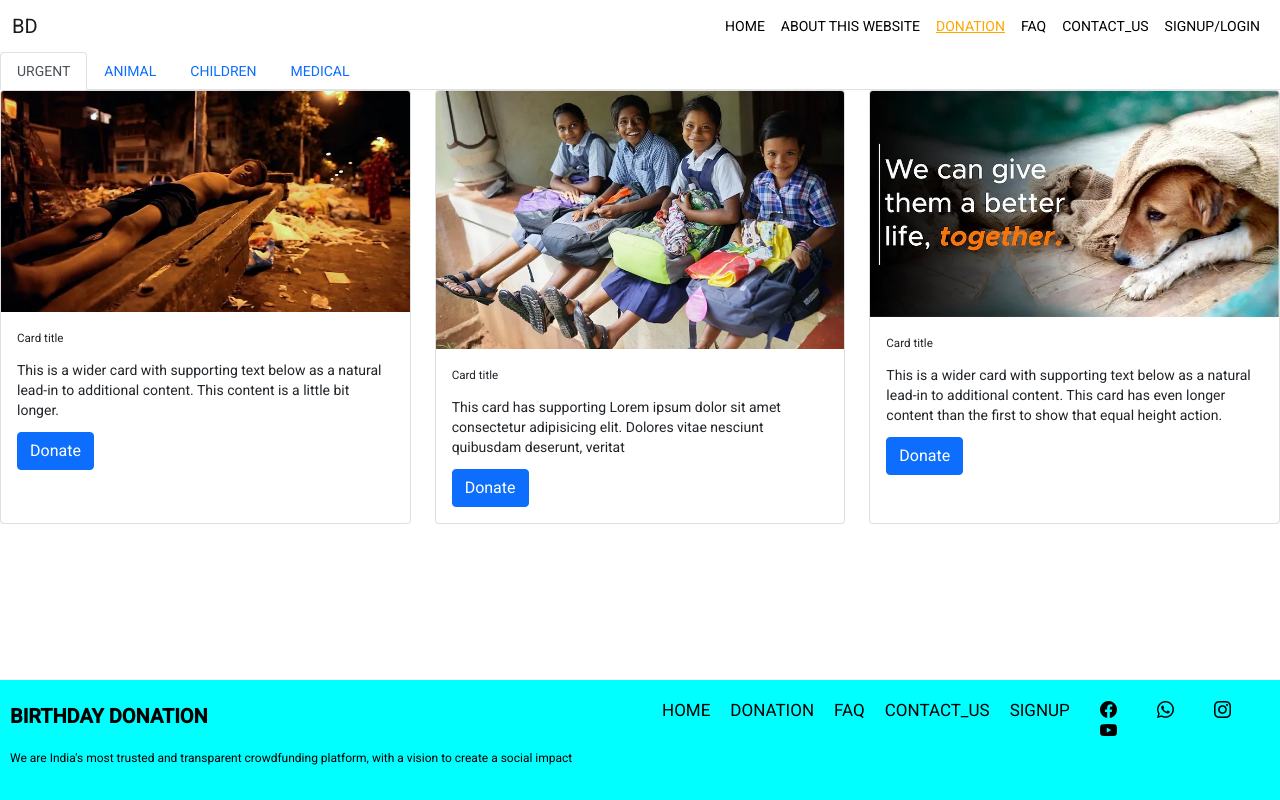
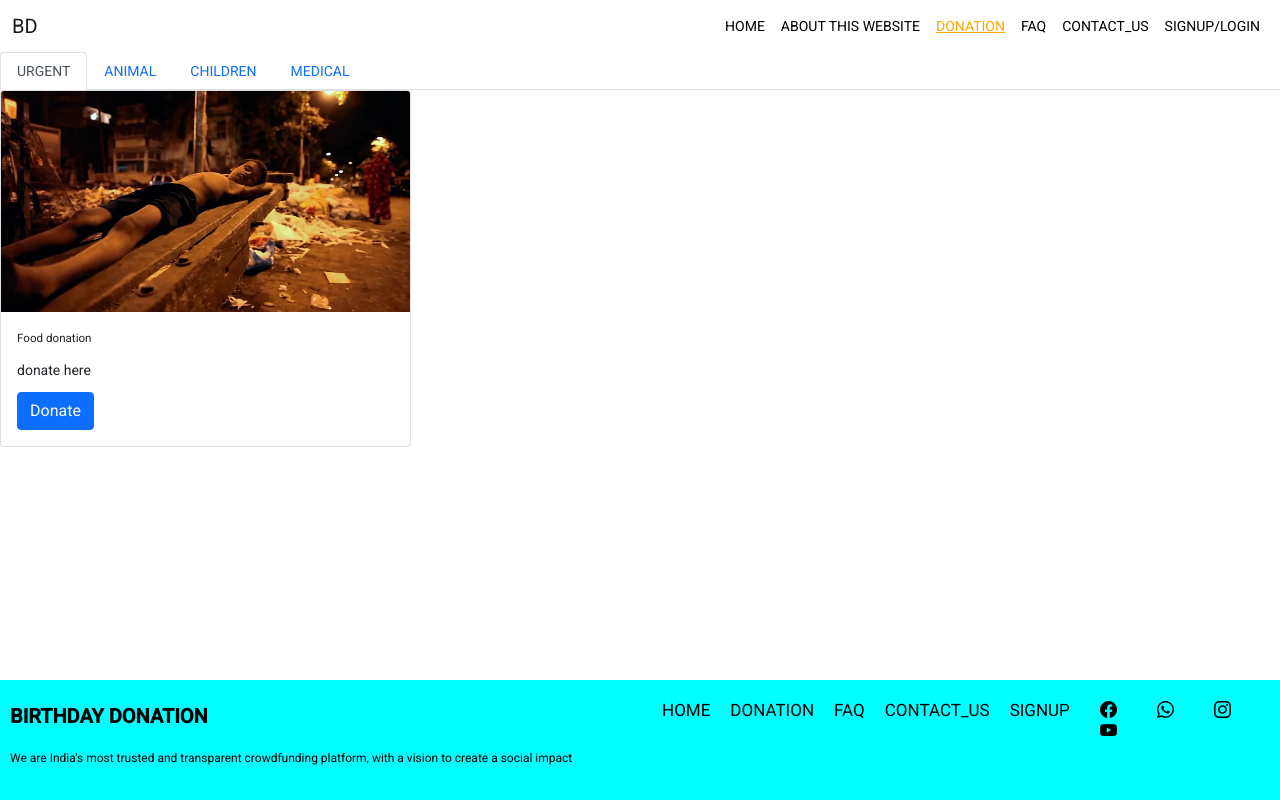
Before and after one commit to crony10/Birthday_donation, an Angular app in the folder BIRTHDAY_DONATION-1/: page /donation in a window 1280 px wide. Built offline with nearby package versions, Linux system fonts and the light colour scheme.

Commit message:
simply increased the donation amount for any given donation

```diff
--- a/BIRTHDAY_DONATION-1/src/app/app.module.ts
+++ b/BIRTHDAY_DONATION-1/src/app/app.module.ts
@@ -1,5 +1,6 @@
 import { NgModule } from '@angular/core';
 import { BrowserModule } from '@angular/platform-browser';
+import { FormsModule } from '@angular/forms';
 
 import { AppRoutingModule } from './app-routing.module';
 import { AppComponent } from './app.component';
@@ -35,7 +36,8 @@ import { MatTabsModule } from '@angular/material/tabs';
     BrowserModule,
     AppRoutingModule,
     MatTabsModule,
-    BrowserAnimationsModule
+    BrowserAnimationsModule,
+    FormsModule,
   ],
   providers: [],
   bootstrap: [AppComponent]
--- a/BIRTHDAY_DONATION-1/src/app/pages/donation/donation.component.html
+++ b/BIRTHDAY_DONATION-1/src/app/pages/donation/donation.component.html
@@ -10,37 +10,35 @@
       role="tab" aria-controls="nav-contact" aria-selected="false">MEDICAL</button>
   </div>
 </nav>
-<div class="tab-content" id="nav-tabContent">
+<div class="tab-content" id="nav-tabContent" *ngFor="let card of cardProperties">
   <div class="tab-pane fade show active" id="nav-home" role="tabpanel" aria-labelledby="nav-home-tab">
+    <div class="row row-cols-1 row-cols-md-3 g-4">
+      <div class="col">
+        <div class="card h-100">
+          <img [src]="card.image" class="card-img-top" alt="...">
+          <div class="card-body">
+            <h5 class="card-title">{{card.title}}</h5>
+            <p class="card-text">{{card.text}}</p>
+            <!-- <a (click)="donateButtonClicked()" class="btn btn-primary">Donate</a> -->
+
+            <!-- Button trigger modal -->
+            <button type="button" class="btn btn-primary" data-bs-toggle="modal" data-bs-target="#exampleModal">
+              Donate
+            </button>
+          </div>
+        </div>
+      </div>
+    </div>
+  </div>
+  <div class="tab-pane fade" id="nav-profile" role="tabpanel" aria-labelledby="nav-profile-tab">
     <div class="row row-cols-1 row-cols-md-3 g-4">
       <div class="col">
         <div class="card h-100">
           <img src="../../../assets/image/boy.webp" class="card-img-top" alt="...">
           <div class="card-body">
             <h5 class="card-title">Card title</h5>
-                  <p class="card-text">This is a wider card with supporting text below as a natural lead-in to additional content. This content is a little bit longer.</p>
-                  <a (click)="donateButtonClicked()" class="btn btn-primary">Donate</a>
-                </div>
-
-              </div>
-            </div>
-            <div class="col">
-              <div class="card h-100">
-                <img src="../../../assets/image/EDUCATION.webp" class="card-img-top" alt="...">
-                <div class="card-body">
-                  <h5 class="card-title">Card title</h5>
-                  <p class="card-text">This card has supporting Lorem ipsum dolor sit amet consectetur adipisicing elit. Dolores vitae nesciunt quibusdam deserunt, veritat</p>
-                  <a (click)="donateButtonClicked()" class="btn btn-primary">Donate</a>
-                </div>
-
-              </div>
-            </div>
-            <div class="col">
-              <div class="card h-100">
-                <img src="../../../assets/image/Animal.webp" class="card-img-top" alt="...">
-                <div class="card-body">
-                  <h5 class="card-title">Card title</h5>
-                  <p class="card-text">This is a wider card with supporting text below as a natural lead-in to additional content. This card has even longer content than the first to show that equal height action.</p>
+            <p class="card-text">This is a wider card with supporting text below as a natural lead-in to additional
+              content. This content is a little bit longer.</p>
             <a (click)="donateButtonClicked()" class="btn btn-primary">Donate</a>
           </div>
 
@@ -48,109 +46,55 @@
       </div>
     </div>
   </div>
-    <div class="tab-pane fade" id="nav-profile" role="tabpanel" aria-labelledby="nav-profile-tab">  <div class="row row-cols-1 row-cols-md-3 g-4">
+  <div class="tab-pane fade" id="nav-contact" role="tabpanel" aria-labelledby="nav-contact-tab">
+    <div class="row row-cols-1 row-cols-md-3 g-4">
       <div class="col">
         <div class="card h-100">
           <img src="../../../assets/image/boy.webp" class="card-img-top" alt="...">
           <div class="card-body">
             <h5 class="card-title">Card title</h5>
-              <p class="card-text">This is a wider card with supporting text below as a natural lead-in to additional content. This content is a little bit longer.</p>
+            <p class="card-text">This is a wider card with supporting text below as a natural lead-in to additional
+              content. This content is a little bit longer.</p>
             <a (click)="donateButtonClicked()" class="btn btn-primary">Donate</a>
           </div>
-
         </div>
       </div>
-        <div class="col">
-          <div class="card h-100">
-            <img src="../../../assets/image/EDUCATION.webp" class="card-img-top" alt="...">
-            <div class="card-body">
-              <h5 class="card-title">Card title</h5>
-              <p class="card-text">This card has supporting Lorem ipsum dolor sit amet consectetur adipisicing elit. Dolores vitae nesciunt quibusdam deserunt, veritat</p>
-              <a (click)="donateButtonClicked()" class="btn btn-primary">Donate</a>
-            </div>
-
     </div>
   </div>
-        <div class="col">
-          <div class="card h-100">
-            <img src="../../../assets/image/Animal.webp" class="card-img-top" alt="...">
-            <div class="card-body">
-              <h5 class="card-title">Card title</h5>
-              <p class="card-text">This is a wider card with supporting text below as a natural lead-in to additional content. This card has even longer content than the first to show that equal height action.</p>
-              <a (click)="donateButtonClicked()" class="btn btn-primary">Donate</a>
-            </div>
-
-          </div>
-        </div>
-      </div></div>
-    <div class="tab-pane fade" id="nav-contact" role="tabpanel" aria-labelledby="nav-contact-tab">  <div class="row row-cols-1 row-cols-md-3 g-4">
+  <div class="tab-pane fade" id="nav-contact" role="tabpanel" aria-labelledby="nav-contact-tab">
+    <div class="row row-cols-1 row-cols-md-3 g-4">
       <div class="col">
         <div class="card h-100">
           <img src="../../../assets/image/boy.webp" class="card-img-top" alt="...">
           <div class="card-body">
             <h5 class="card-title">Card title</h5>
-              <p class="card-text">This is a wider card with supporting text below as a natural lead-in to additional content. This content is a little bit longer.</p>
+            <p class="card-text">This is a wider card with supporting text below as a natural lead-in to additional
+              content. This content is a little bit longer.</p>
             <a (click)="donateButtonClicked()" class="btn btn-primary">Donate</a>
           </div>
-
         </div>
       </div>
-        <div class="col">
-          <div class="card h-100">
-            <img src="../../../assets/image/EDUCATION.webp" class="card-img-top" alt="...">
-            <div class="card-body">
-              <h5 class="card-title">Card title</h5>
-              <p class="card-text">This card has supporting Lorem ipsum dolor sit amet consectetur adipisicing elit. Dolores vitae nesciunt quibusdam deserunt, veritat</p>
-              <a (click)="donateButtonClicked()" class="btn btn-primary">Donate</a>
+    </div>
+  </div>
 </div>
 
+
+<!-- Modal -->
+<div class="modal fade" id="exampleModal" tabindex="-1" aria-labelledby="exampleModalLabel" aria-hidden="true">
+  <div class="modal-dialog">
+    <div class="modal-content">
+      <div class="modal-header">
+        <h5 class="modal-title text-danger" id="exampleModalLabel">Enter the amount you want to donate</h5>
+        <button type="button" class="btn-close" data-bs-dismiss="modal" aria-label="Close"></button>
+      </div>
+      <div class="modal-body">
+        <input type="number" [(ngModel)] = "donation">
+      </div>
+      <div class="modal-footer">
+        <button
+        (click)="donateButtonClicked()"
+        type="button" class="btn btn-success" data-bs-dismiss="modal">Donate</button>
       </div>
     </div>
-        <div class="col">
-          <div class="card h-100">
-            <img src="../../../assets/image/Animal.webp" class="card-img-top" alt="...">
-            <div class="card-body">
-              <h5 class="card-title">Card title</h5>
-              <p class="card-text">This is a wider card with supporting text below as a natural lead-in to additional content. This card has even longer content than the first to show that equal height action.</p>
-              <a (click)="donateButtonClicked()" class="btn btn-primary">Donate</a>
-            </div>
-
   </div>
 </div>
-      </div></div>
-    <div class="tab-pane fade" id="nav-contact" role="tabpanel" aria-labelledby="nav-contact-tab"> <div class="row row-cols-1 row-cols-md-3 g-4">
-        <div class="col">
-          <div class="card h-100">
-            <img src="../../../assets/image/boy.webp" class="card-img-top" alt="...">
-            <div class="card-body">
-              <h5 class="card-title">Card title</h5>
-              <p class="card-text">This is a wider card with supporting text below as a natural lead-in to additional content. This content is a little bit longer.</p>
-              <a (click)="donateButtonClicked()" class="btn btn-primary">Donate</a>
-            </div>
-
-          </div>
-        </div>
-        <div class="col">
-          <div class="card h-100">
-            <img src="../../../assets/image/EDUCATION.webp" class="card-img-top" alt="...">
-            <div class="card-body">
-              <h5 class="card-title">Card title</h5>
-              <p class="card-text">This card has supporting Lorem ipsum dolor sit amet consectetur adipisicing elit. Dolores vitae nesciunt quibusdam deserunt, veritat</p>
-              <a (click)="donateButtonClicked()" class="btn btn-primary">Donate</a>
-            </div>
-
-          </div>
-        </div>
-        <div class="col">
-          <div class="card h-100">
-            <img src="../../../assets/image/Animal.webp" class="card-img-top" alt="...">
-            <div class="card-body">
-              <h5 class="card-title">Card title</h5>
-              <p class="card-text">This is a wider card with supporting text below as a natural lead-in to additional content. This card has even longer content than the first to show that equal height action.</p>
-              <a (click)="donateButtonClicked()" class="btn btn-primary">Donate</a>
-            </div>
-
-          </div>
-        </div>
-      </div></div>
-</div>
--- a/BIRTHDAY_DONATION-1/src/app/pages/donation/donation.component.ts
+++ b/BIRTHDAY_DONATION-1/src/app/pages/donation/donation.component.ts
@@ -7,12 +7,18 @@ import { Component, OnInit } from '@angular/core';
 })
 export class DonationComponent implements OnInit {
 
+  donation = 0;
+  cardProperties = [{
+    image:'../../../assets/image/boy.webp',
+    title:'Food donation',
+    text:'donate here'
+  }]
   constructor() { }
 
   ngOnInit(): void {
   }
 
   donateButtonClicked(){
-    alert("ok")
+    alert("you have doanted "+this.donation)
   }
 }
```
Also changed, not shown: 1 other file (tests, documents, lock files or other folders). Lines whose indentation alone changed are shown as unchanged.
